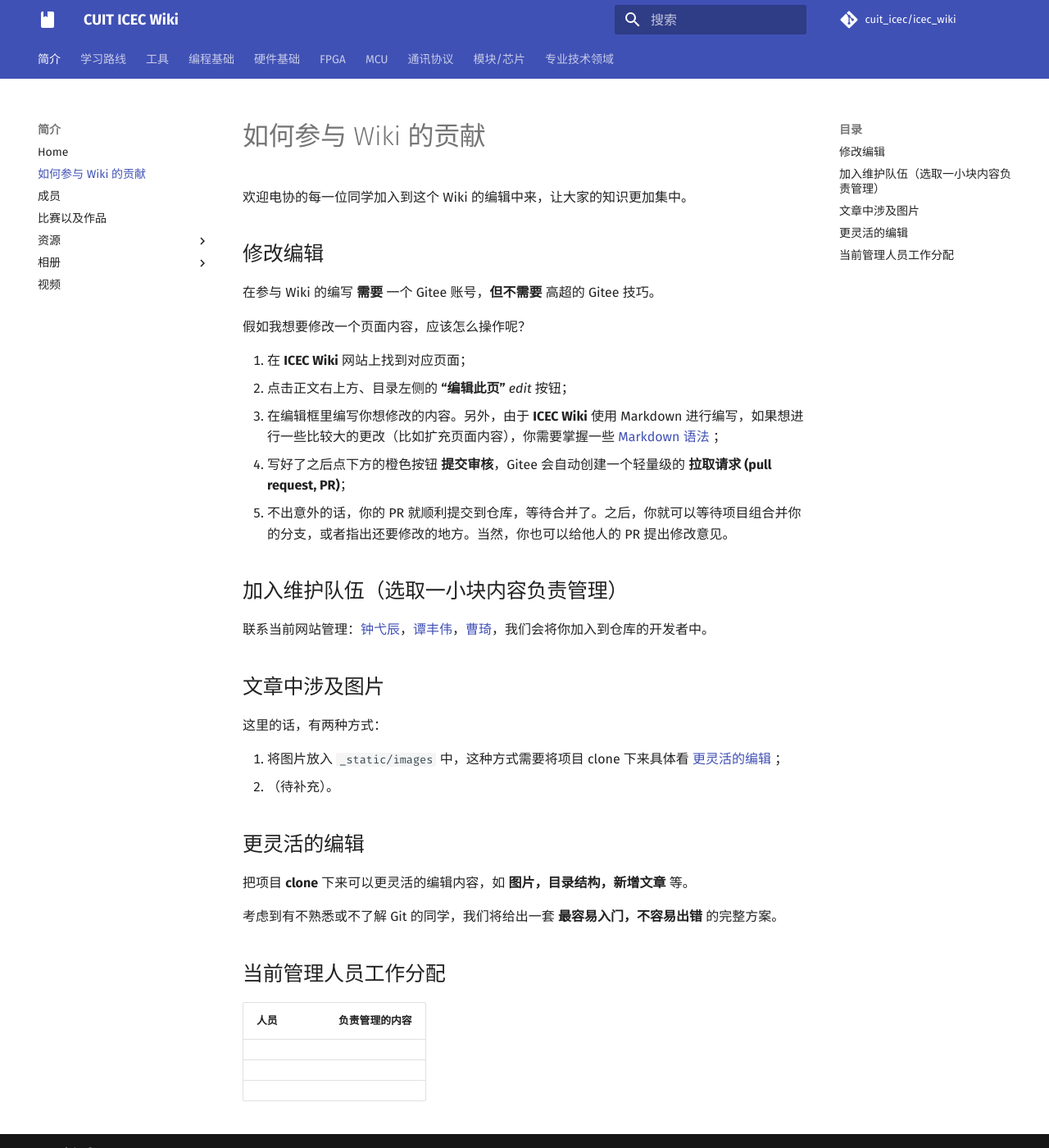
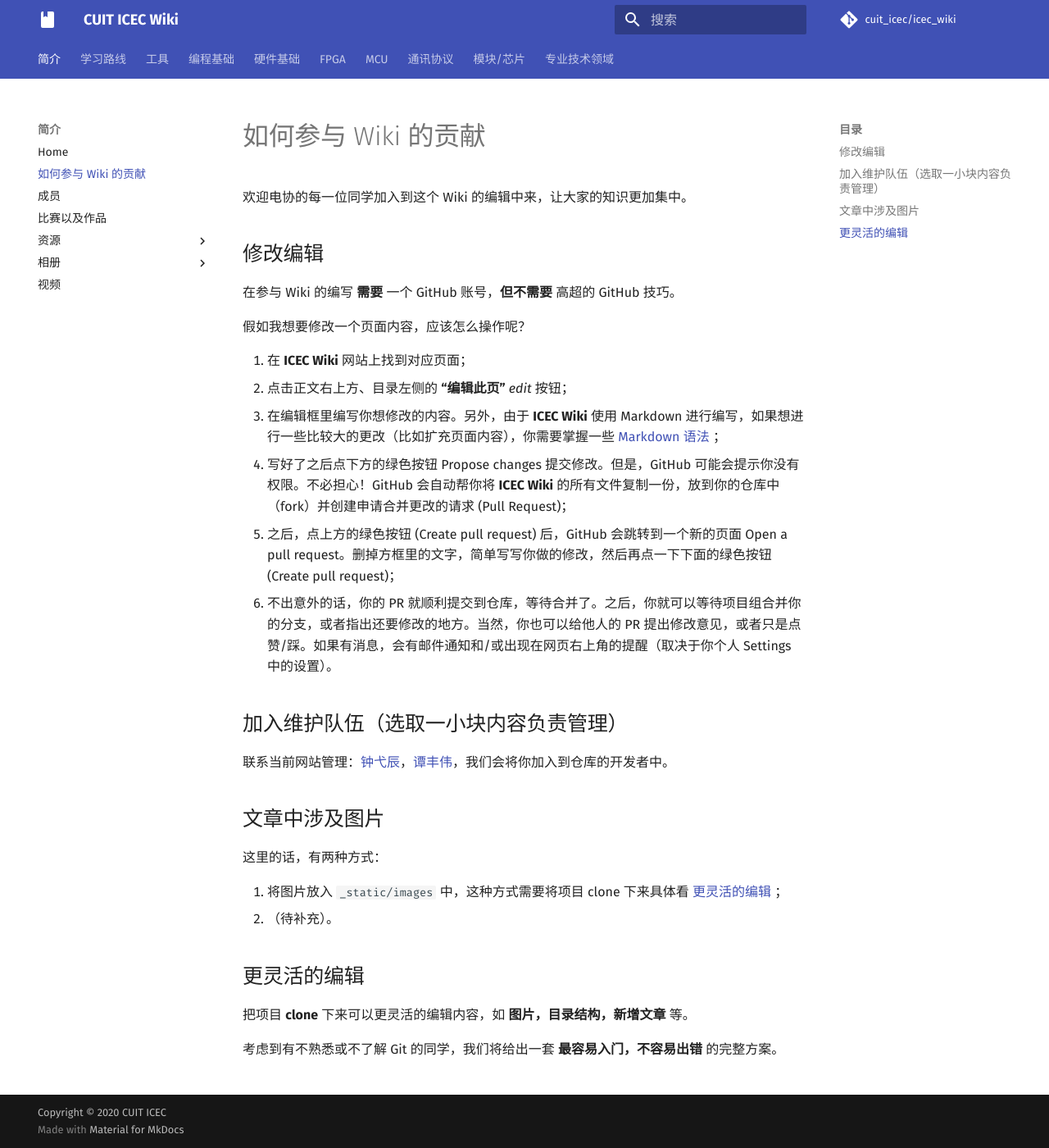
Before and after one commit to cuit-icec/cuit-icec.github.io, an MkDocs documentation site: the page built from docs/icec/contri.md, in a window 1280 px wide and 1400 px high. Shown: the whole window at 82% size. Built offline with MkDocs 1.6.1 and Material for MkDocs 9.7.7, drawn with Linux system fonts in a browser that asks for light colours; nearby versions of some CDN libraries; comment, search, counter and statistics services are not loaded.

Commit message:
:pencil: Update icec/contri.md

```diff
--- a/docs/icec/contri.md
+++ b/docs/icec/contri.md
@@ -2,19 +2,20 @@
 
 ## 修改编辑
 
-在参与 Wiki 的编写 **需要** 一个 Gitee 账号，**但不需要** 高超的 Gitee 技巧。
+在参与 Wiki 的编写 **需要** 一个 GitHub 账号，**但不需要** 高超的 GitHub 技巧。
 
 假如我想要修改一个页面内容，应该怎么操作呢？
 
 1. 在 **ICEC Wiki** 网站上找到对应页面；
 2. 点击正文右上方、目录左侧的 **“编辑此页”** *edit* 按钮；
 3. 在编辑框里编写你想修改的内容。另外，由于 **ICEC Wiki** 使用 Markdown 进行编写，如果想进行一些比较大的更改（比如扩充页面内容），你需要掌握一些 [Markdown 语法](https://markdown.tw/) ；
-4. 写好了之后点下方的橙色按钮 **提交审核**，Gitee 会自动创建一个轻量级的 **拉取请求 (pull request, PR)**；
-5. 不出意外的话，你的 PR 就顺利提交到仓库，等待合并了。之后，你就可以等待项目组合并你的分支，或者指出还要修改的地方。当然，你也可以给他人的 PR 提出修改意见。
+4. 写好了之后点下方的绿色按钮 Propose changes 提交修改。但是，GitHub 可能会提示你没有权限。不必担心！GitHub 会自动帮你将 **ICEC Wiki** 的所有文件复制一份，放到你的仓库中（fork）并创建申请合并更改的请求 (Pull Request)；
+5. 之后，点上方的绿色按钮 (Create pull request) 后，GitHub 会跳转到一个新的页面 Open a pull request。删掉方框里的文字，简单写写你做的修改，然后再点一下下面的绿色按钮 (Create pull request)；
+6. 不出意外的话，你的 PR 就顺利提交到仓库，等待合并了。之后，你就可以等待项目组合并你的分支，或者指出还要修改的地方。当然，你也可以给他人的 PR 提出修改意见，或者只是点赞/踩。如果有消息，会有邮件通知和/或出现在网页右上角的提醒（取决于你个人 Settings 中的设置）。
 
 ## 加入维护队伍（选取一小块内容负责管理）
 
-联系当前网站管理：[钟弋辰](https://gitee.com/zhongyichen33)，[谭丰伟](https://gitee.com/tfx2001)，[曹琦](https://gitee.com/CQ1_CQ1)，我们会将你加入到仓库的开发者中。
+联系当前网站管理：[钟弋辰](https://github.com/ActivePeter)，[谭丰伟](https://github.com/tfx2001)，我们会将你加入到仓库的开发者中。
 
 ## 文章中涉及图片
 
@@ -28,11 +29,3 @@
 把项目 **clone** 下来可以更灵活的编辑内容，如 **图片，目录结构，新增文章** 等。
 
 考虑到有不熟悉或不了解 Git 的同学，我们将给出一套 **最容易入门，不容易出错** 的完整方案。
-
-## 当前管理人员工作分配
-
-| 人员 | 负责管理的内容 |
-| ---- | -------------- |
-|      |                |
-|      |                |
-|      |                |
--- a/mkdocs.yml
+++ b/mkdocs.yml
@@ -2,8 +2,8 @@ site_name: CUIT ICEC Wiki
 
 # Repository
 repo_name: 'cuit_icec/icec_wiki'
-repo_url: 'https://gitee.com/cuit_icec/icec_wiki'
-edit_uri: 'https://gitee.com/cuit_icec/icec_wiki/edit/main/docs/'
+repo_url: 'https://github.com/cuit-icec/cuit-icec.github.io'
+edit_uri: 'https://github.com/cuit-icec/cuit-icec.github.io/edit/main/docs/'
 
 nav:
   - 简介:
```
